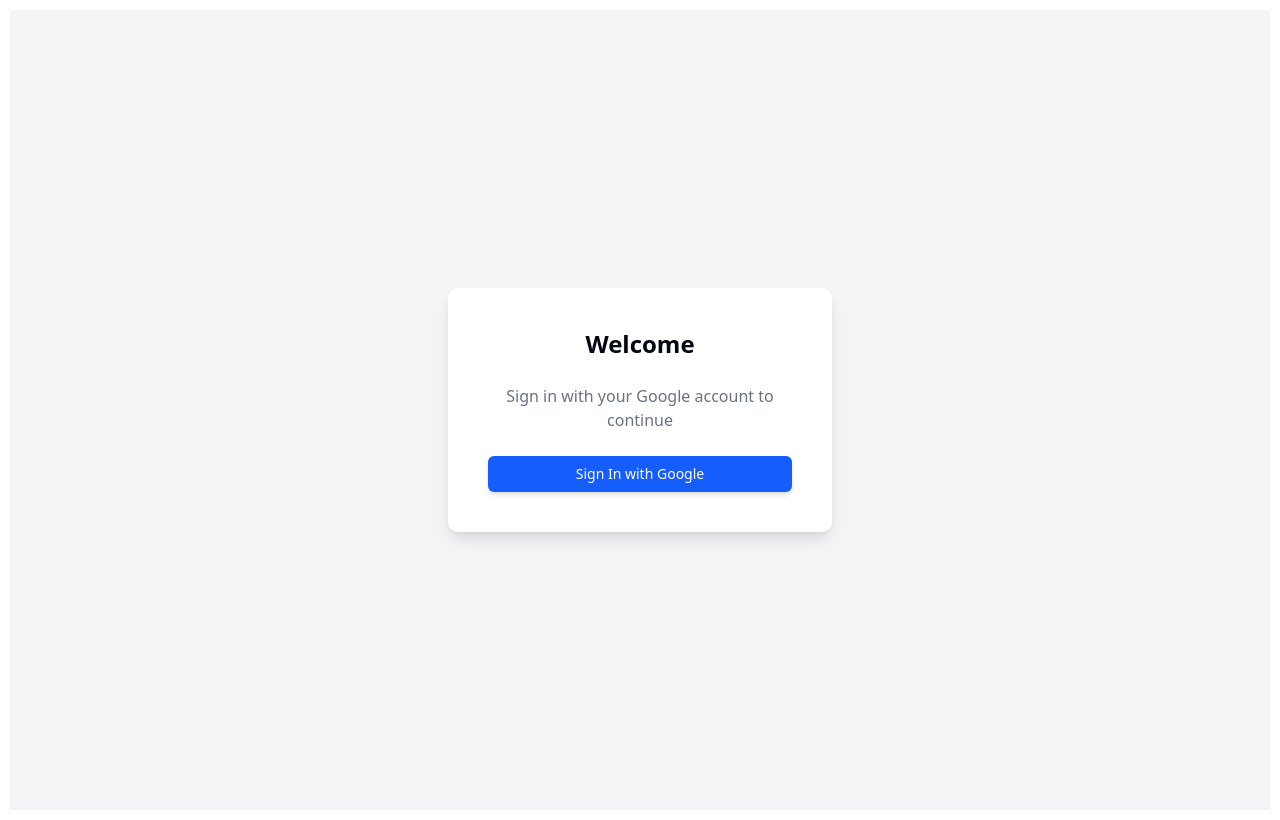
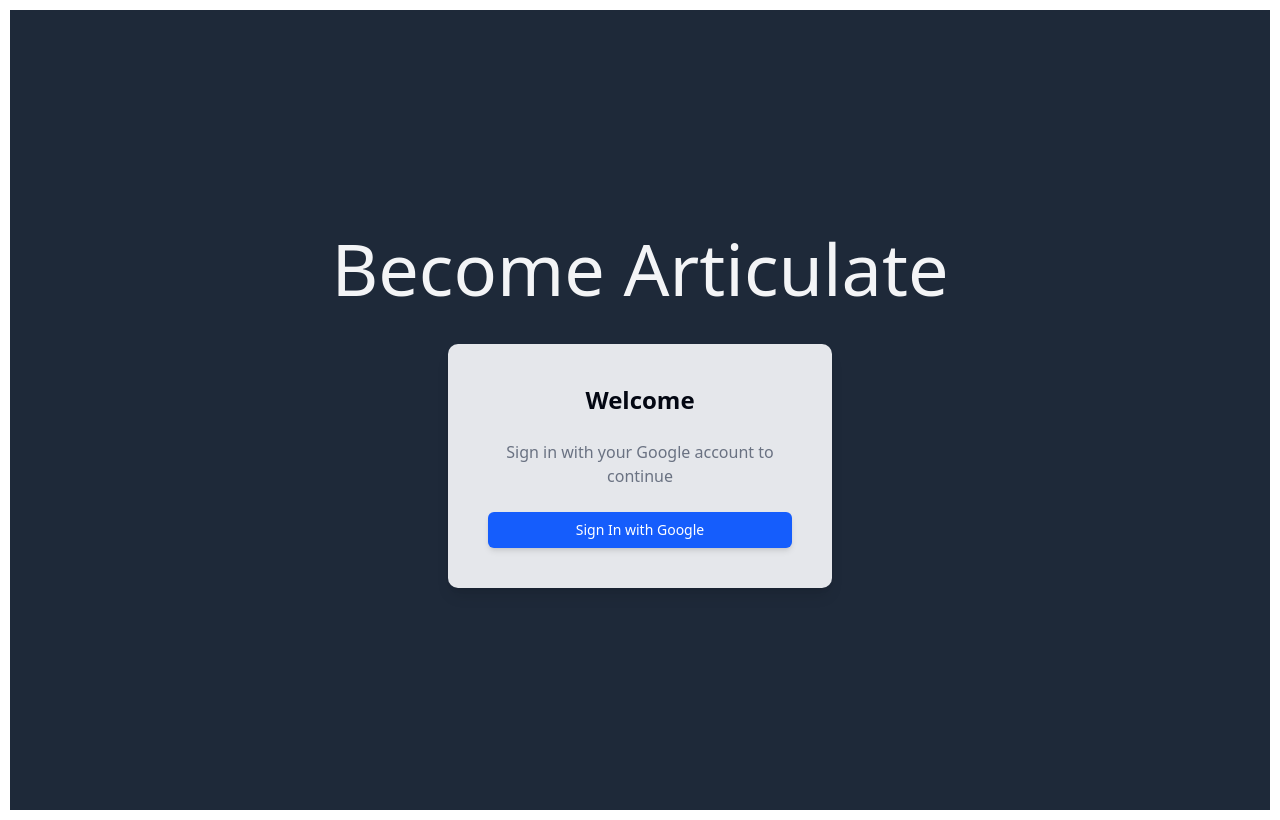
Before and after one commit to NeelSatasia/articulate-web-app, a React (Vite) app in the folder frontend/: page / in a window 1280 px wide. Built offline with nearby package versions, Linux system fonts and the light colour scheme.

Commit message:
Minor design changes

```diff
--- a/frontend/src/App.tsx
+++ b/frontend/src/App.tsx
@@ -10,14 +10,14 @@ function App() {
     }
 
     return (
-        <div className="min-h-screen flex items-center justify-center bg-gray-100">
-            <div className="bg-white p-10 rounded-xl shadow-lg w-full max-w-sm text-center">
-                <h1 className="text-2xl font-bold mb-6">Welcome</h1>
+        <div className="min-h-screen flex flex-col items-center justify-center bg-gray-800">
+            <h1 className="text-7xl mb-10 text-secondary">Become Articulate</h1>
+            <div className="bg-gray-200 p-10 rounded-xl shadow-lg w-full max-w-sm text-center">
+                <h2 className="text-2xl font-bold mb-6">Welcome</h2>
                 <p className="text-gray-500 mb-6">Sign in with your Google account to continue</p>
                 <Button
                     onClick={googleSign}
-                    className="w-full bg-blue-600 hover:bg-blue-500 text-white py-3 rounded-lg shadow-md transition-colors"
-                >
+                    className="w-full bg-blue-600 hover:bg-blue-500 text-white py-3 rounded-lg shadow-md transition-colors">
                     Sign In with Google
                 </Button>
             </div>
```
